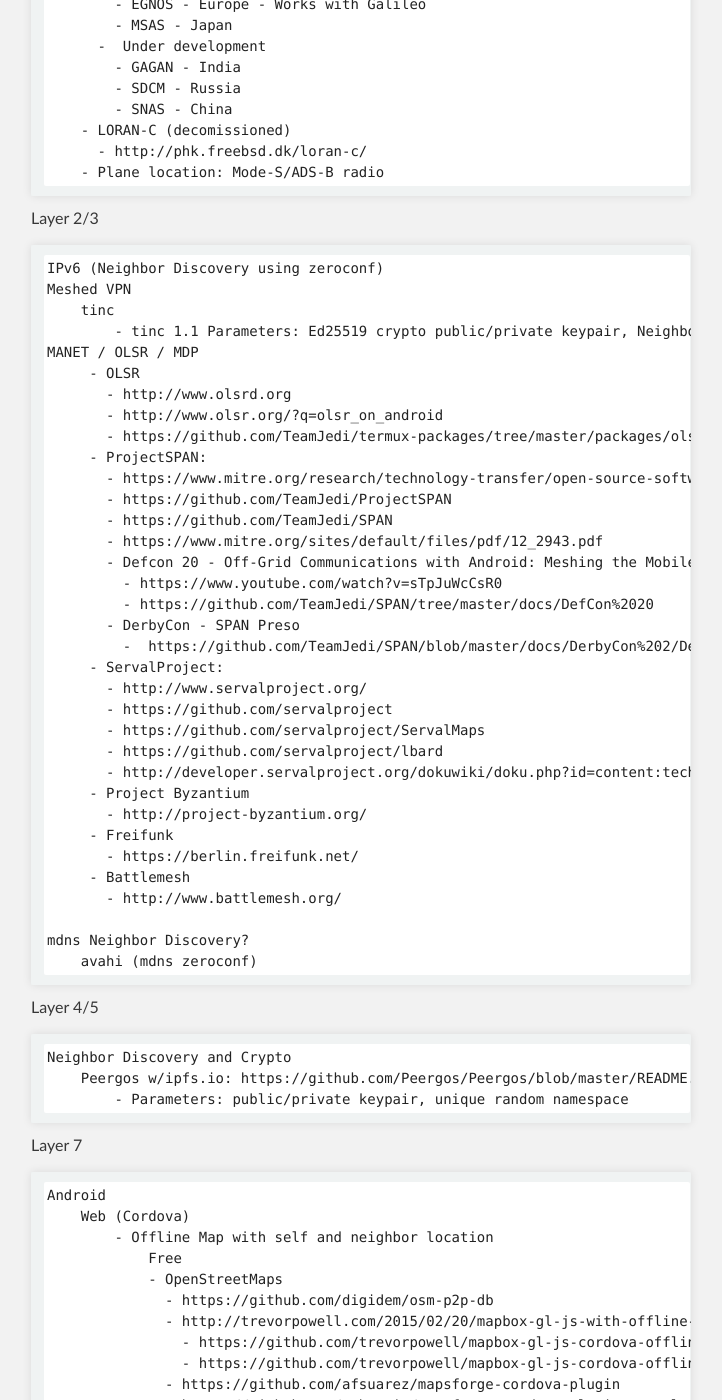
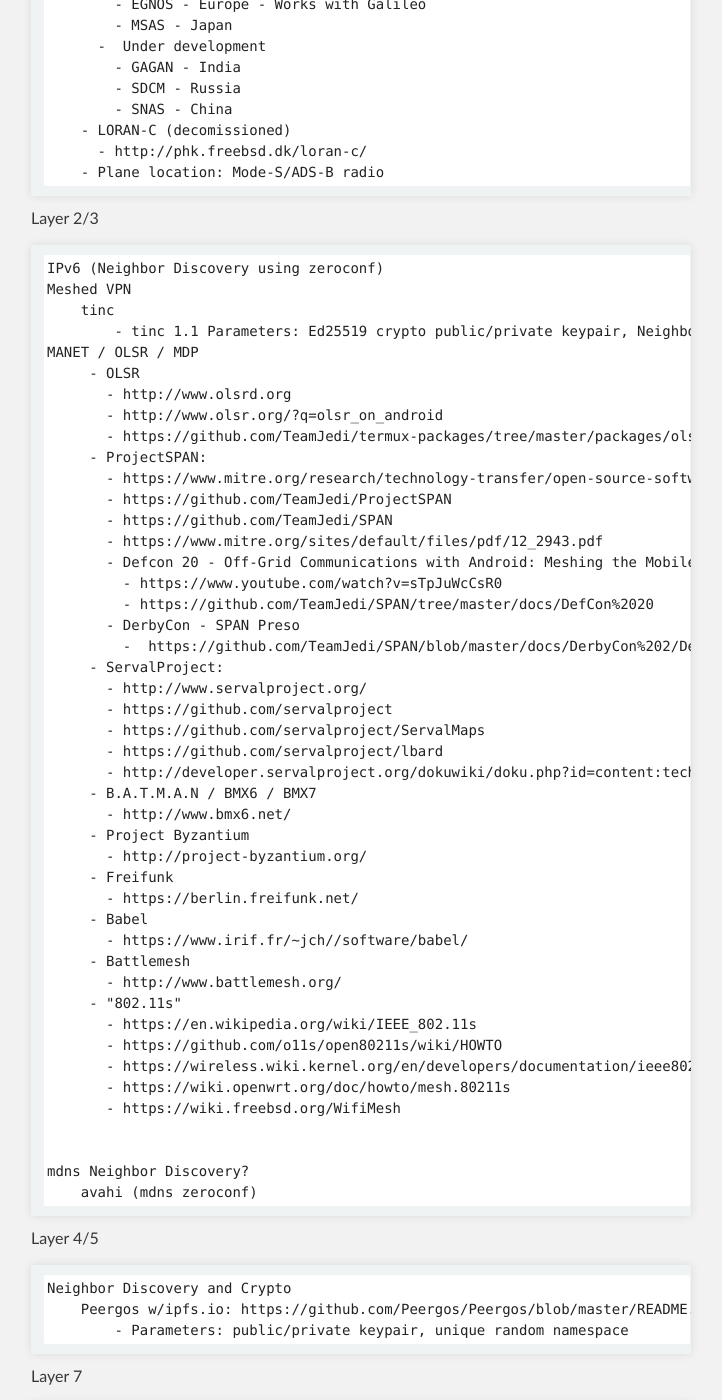
Before and after one commit to TeamJedi/TeamJedi.github.io, a Jekyll site: the page built from Plan.md, in a window 1280 px wide and 1400 px high, scrolled down 1143 px. Shown: the whole window, without its empty margins (289-1011 px from the left). Built offline with Jekyll 4.4.1, drawn with Linux system fonts in a browser that asks for light colours; nearby versions of some CDN libraries.

Commit message:
Adding Babel, BATMAN, and 802.11s

```diff
--- a/_includes/Plan.md
+++ b/_includes/Plan.md
@@ -73,12 +73,23 @@
            - https://github.com/servalproject/ServalMaps
            - https://github.com/servalproject/lbard
            - http://developer.servalproject.org/dokuwiki/doku.php?id=content:tech:rhizome
+         - B.A.T.M.A.N / BMX6 / BMX7
+           - http://www.bmx6.net/
          - Project Byzantium
            - http://project-byzantium.org/
          - Freifunk
            - https://berlin.freifunk.net/
+         - Babel
+           - https://www.irif.fr/~jch//software/babel/
          - Battlemesh
            - http://www.battlemesh.org/
+         - "802.11s"
+           - https://en.wikipedia.org/wiki/IEEE_802.11s
+           - https://github.com/o11s/open80211s/wiki/HOWTO
+           - https://wireless.wiki.kernel.org/en/developers/documentation/ieee80211/802.11s
+           - https://wiki.openwrt.org/doc/howto/mesh.80211s
+           - https://wiki.freebsd.org/WifiMesh
+
 
     mdns Neighbor Discovery?
         avahi (mdns zeroconf)
```
